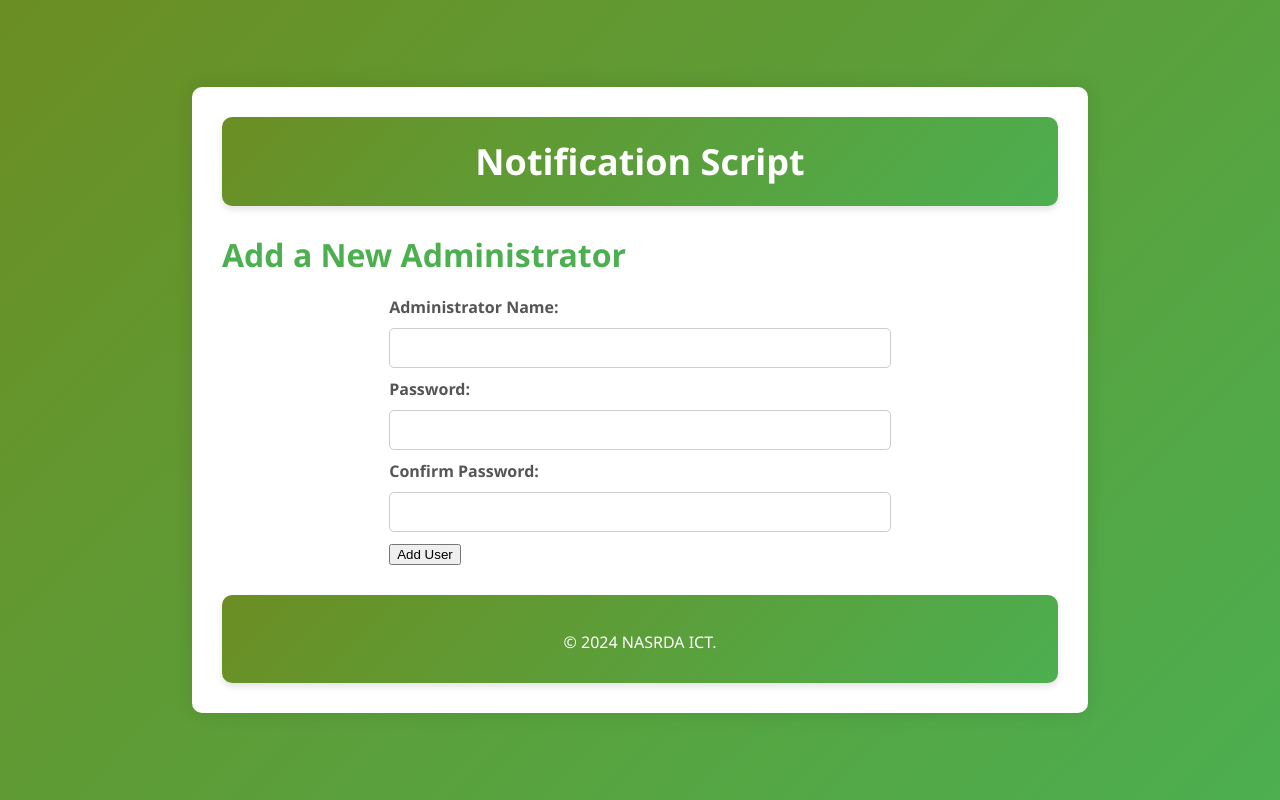
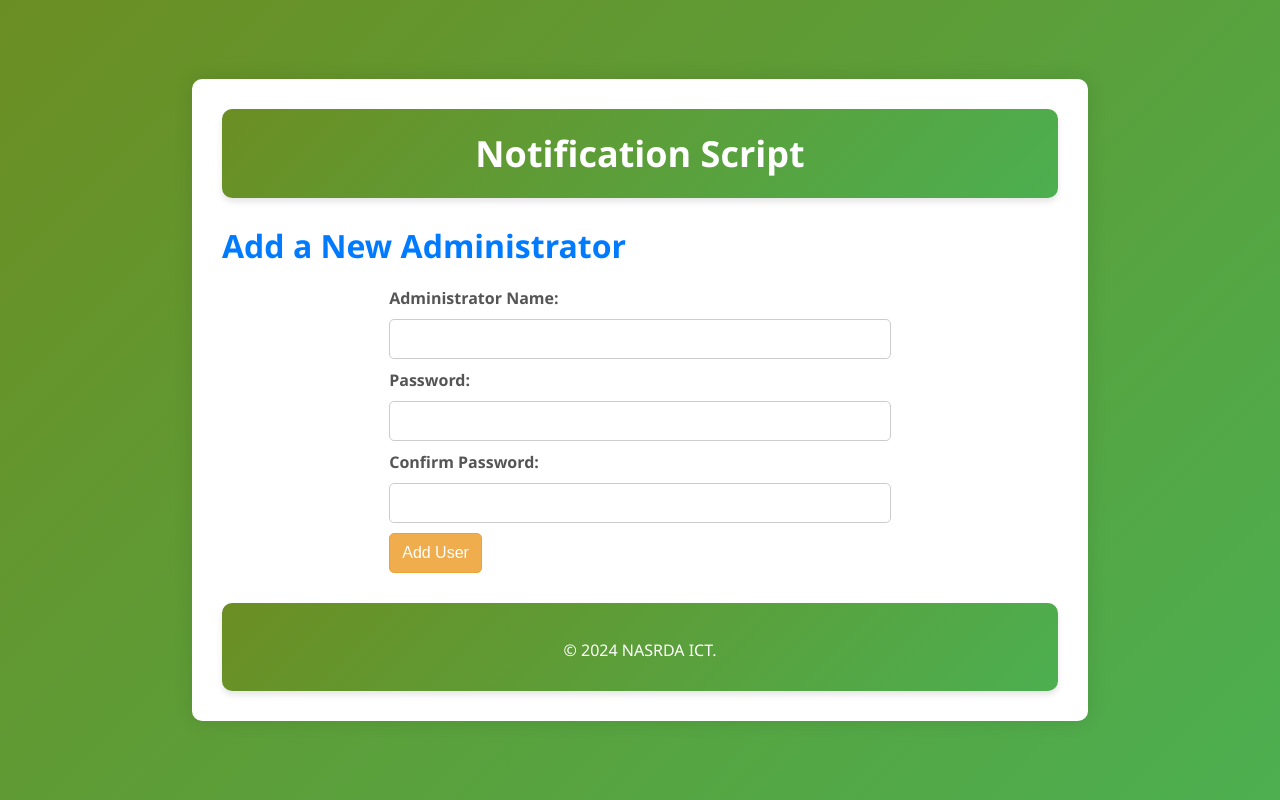
Before and after one commit to AbdurrahmanIdr/Mailing_script, a Flask app: template templates/add_admin.html in a window 1280 px wide. Run offline with Flask 3, Linux system fonts and the light colour scheme; the template is opened without the code that fills it, so the values that code supplies are empty; parts of the project's set-up code (start-up, migrations or seed data) failed here and were passed over.

Commit message:
improve: h2 handles link to previous page

```diff
--- a/templates/add_admin.html
+++ b/templates/add_admin.html
@@ -1,6 +1,6 @@
 {% extends 'base.html' %}
 {% block body %}
-    <h2>Add a New Administrator</h2>
+    <h2><a href="{{ url_for('manage_admins') }}">Add a New Administrator</a></h2>
     <form method="post" action="{{ url_for('add_admin') }}" style="width: 60%; margin: 0 auto">
 
         <label for="name">Administrator Name:</label>
@@ -12,6 +12,6 @@
         <label for="confirm">Confirm Password:</label>
         <input type="password" name="confirm" id="confirm" required><br>
 
-        <button type="submit">Add User</button>
+        <button class="btn btn-warning" type="submit">Add User</button>
     </form>
 {% endblock %}
```
